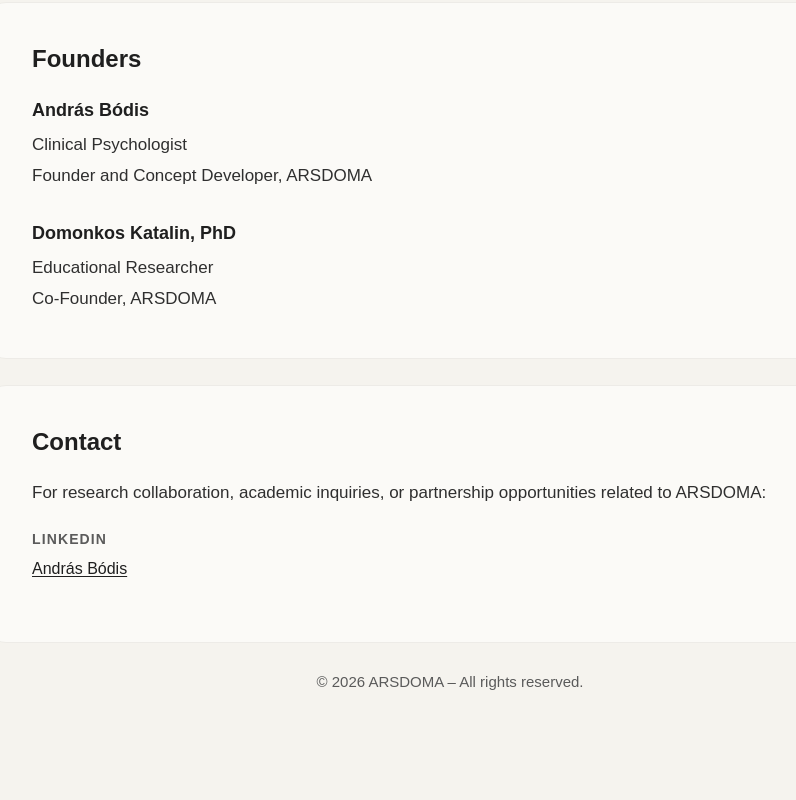
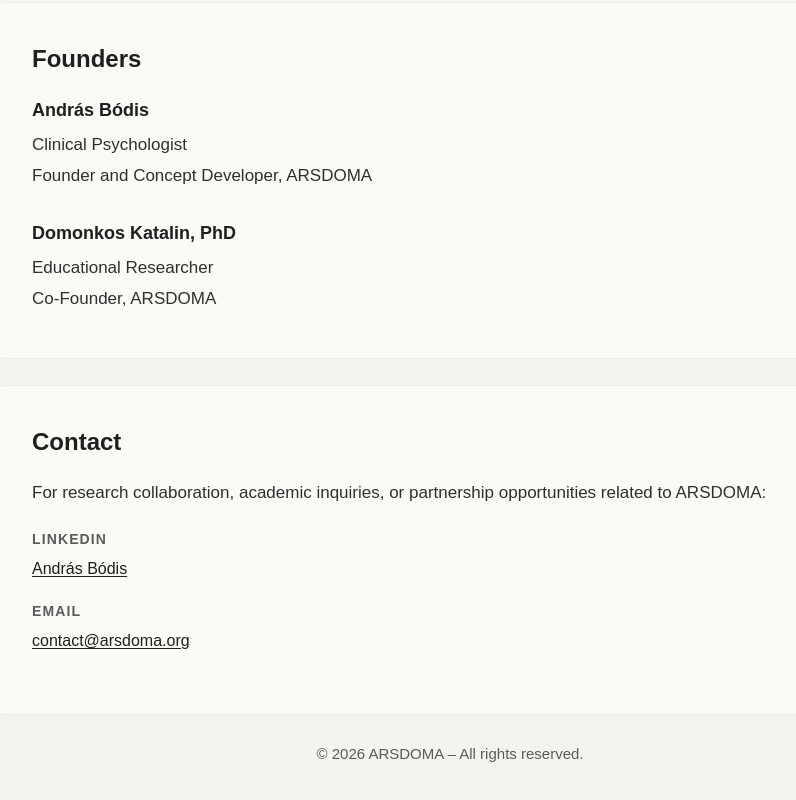
Before and after one commit to arsdoma/arsdoma-site, a plain HTML site: page index.html in a window 1280 px wide. Shown: the part 1417-2217 px from the top of the page, without its empty margins (190-986 px from the left). Before the commit the page ends 2175 px from the top, so only its background shows below. Drawn offline with Linux system fonts and the light colour scheme.

Commit message:
Update index.html

```diff
--- a/index.html
+++ b/index.html
@@ -270,6 +270,15 @@
 
 </div>
 
+<div class="contact-item">
+<div class="contact-label">Email</div>
+
+<a href="mailto:contact@arsdoma.org">
+contact@arsdoma.org
+</a>
+
+</div>
+
 </section>
 
 
```
